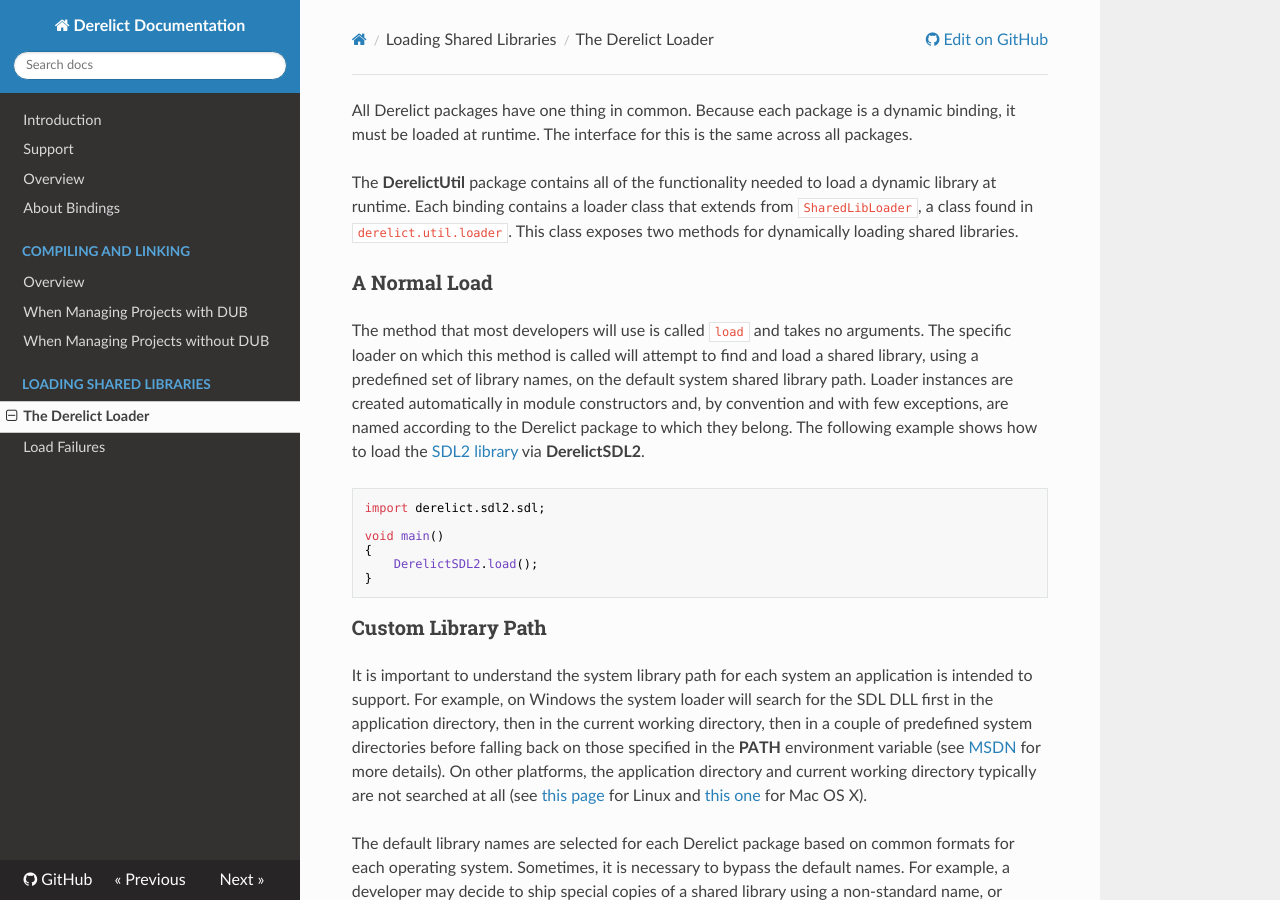
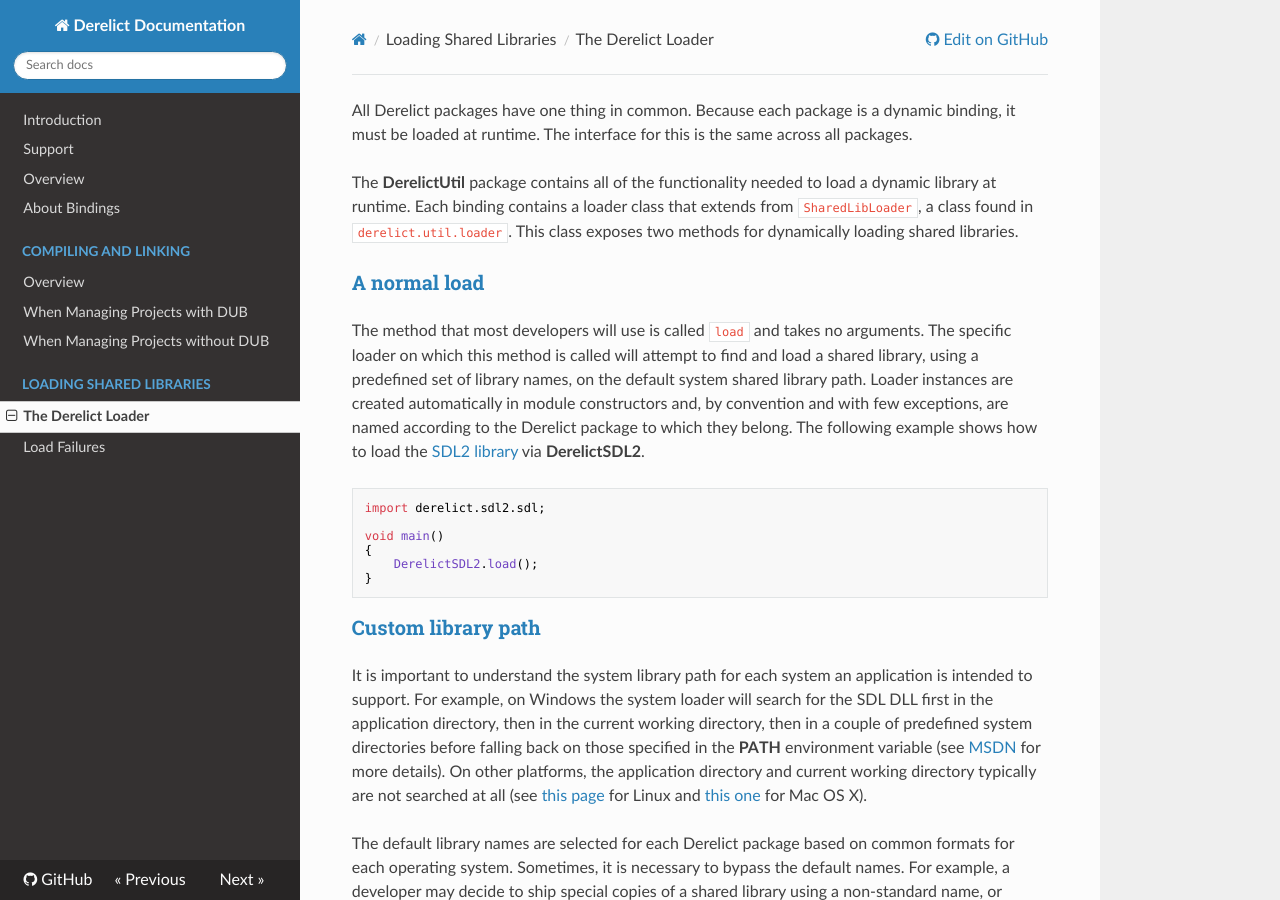
Before and after one commit to DerelictOrg/derelictorg.github.io, an MkDocs documentation site: the page built from docs/loading/loader.md, in a window 1280 px wide and 900 px high. Built offline with MkDocs 1.6.1, drawn with Linux system fonts in a browser that asks for light colours; nearby versions of some CDN libraries; old or Windows-style settings are respelled for this version of MkDocs; part of the change alters nothing that is shown.

````diff
--- a/docs/loading/loader.md
+++ b/docs/loading/loader.md
@@ -2,7 +2,7 @@ All Derelict packages have one thing in common. Because each package is a dynami
 
 The **DerelictUtil** package contains all of the functionality needed to load a dynamic library at runtime. Each binding contains a loader class that extends from `SharedLibLoader`, a class found in `derelict.util.loader`. This class exposes two methods for dynamically loading shared libraries.
 
-### A Normal Load
+### [A normal load](#a-normal-load)
 
 The method that most developers will use is called `load` and takes no arguments. The specific loader on which this method is called will attempt to find and load a shared library, using a predefined set of library names, on the default system shared library path. Loader instances are created automatically in module constructors and, by convention and with few exceptions, are named according to the Derelict package to which they belong. The following example shows how to load the [SDL2 library] via **DerelictSDL2**.
 
@@ -15,7 +15,7 @@ void main()
 }
 ```
 
-### Custom Library Path
+### [Custom library path](#custom-library-path)
 
 It is important to understand the system library path for each system an application is intended to support. For example, on Windows the system loader will search for the SDL DLL first in the application directory, then in the current working directory, then in a couple of predefined system directories before falling back on those specified in the **PATH** environment variable (see [MSDN] for more details). On other platforms, the application directory and current working directory typically are not searched at all (see [this page] for Linux and [this one] for Mac OS X).
 
````
